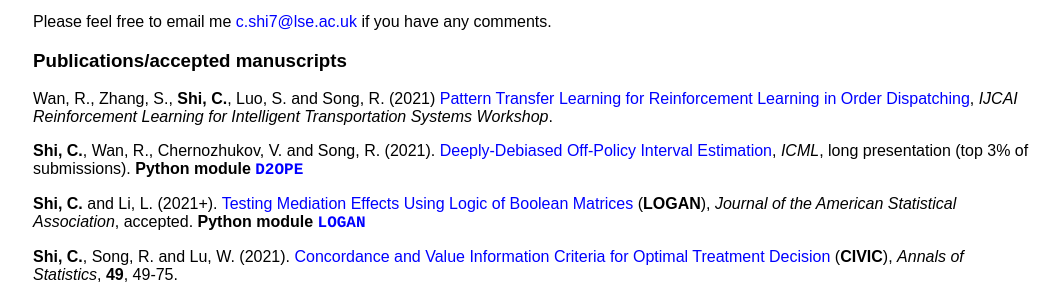
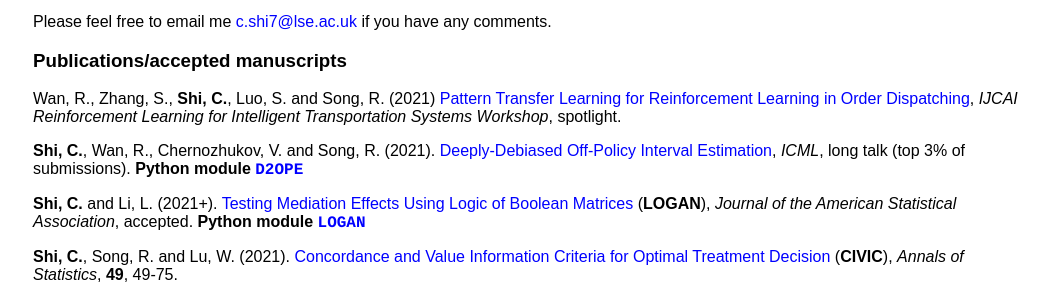
Before and after one commit to callmespring/callmespring.github.io, a Jekyll site: the page built from publication.md, in a window 1280 px wide. Shown: the part 121-421 px from the top of the page, without its empty margins (107-1169 px from the left). Built offline with Jekyll 4.4.1, drawn with Linux system fonts in a browser that asks for light colours.

Commit message:
Update publication.md

```diff
--- a/publication.md
+++ b/publication.md
@@ -8,9 +8,9 @@
 Please feel free to email me <c.shi7@lse.ac.uk> if you have any comments.
 
 ### Publications/accepted manuscripts
-Wan, R., Zhang, S., **Shi, C.**, Luo, S. and Song, R. (2021) [Pattern Transfer Learning for Reinforcement Learning in Order Dispatching](https://arxiv.org/pdf/2105.13218.pdf),  _IJCAI Reinforcement Learning for Intelligent Transportation Systems Workshop_.
+Wan, R., Zhang, S., **Shi, C.**, Luo, S. and Song, R. (2021) [Pattern Transfer Learning for Reinforcement Learning in Order Dispatching](https://arxiv.org/pdf/2105.13218.pdf),  _IJCAI Reinforcement Learning for Intelligent Transportation Systems Workshop_, spotlight.
 
-**Shi, C.**, Wan, R., Chernozhukov, V. and Song, R. (2021). [Deeply-Debiased Off-Policy Interval Estimation](https://arxiv.org/pdf/2105.04646.pdf), _ICML_, long presentation (top 3% of submissions).
+**Shi, C.**, Wan, R., Chernozhukov, V. and Song, R. (2021). [Deeply-Debiased Off-Policy Interval Estimation](https://arxiv.org/pdf/2105.04646.pdf), _ICML_, long talk (top 3% of submissions).
 **Python module** [<span style="font-family:courier;">**D2OPE**</span>](https://github.com/RunzheStat/D2OPE)
 
 **Shi, C.** and Li, L. (2021+). [Testing Mediation Effects Using Logic of Boolean Matrices](https://arxiv.org/abs/2005.04584) (**LOGAN**), _Journal of the American Statistical Association_, accepted.
```
